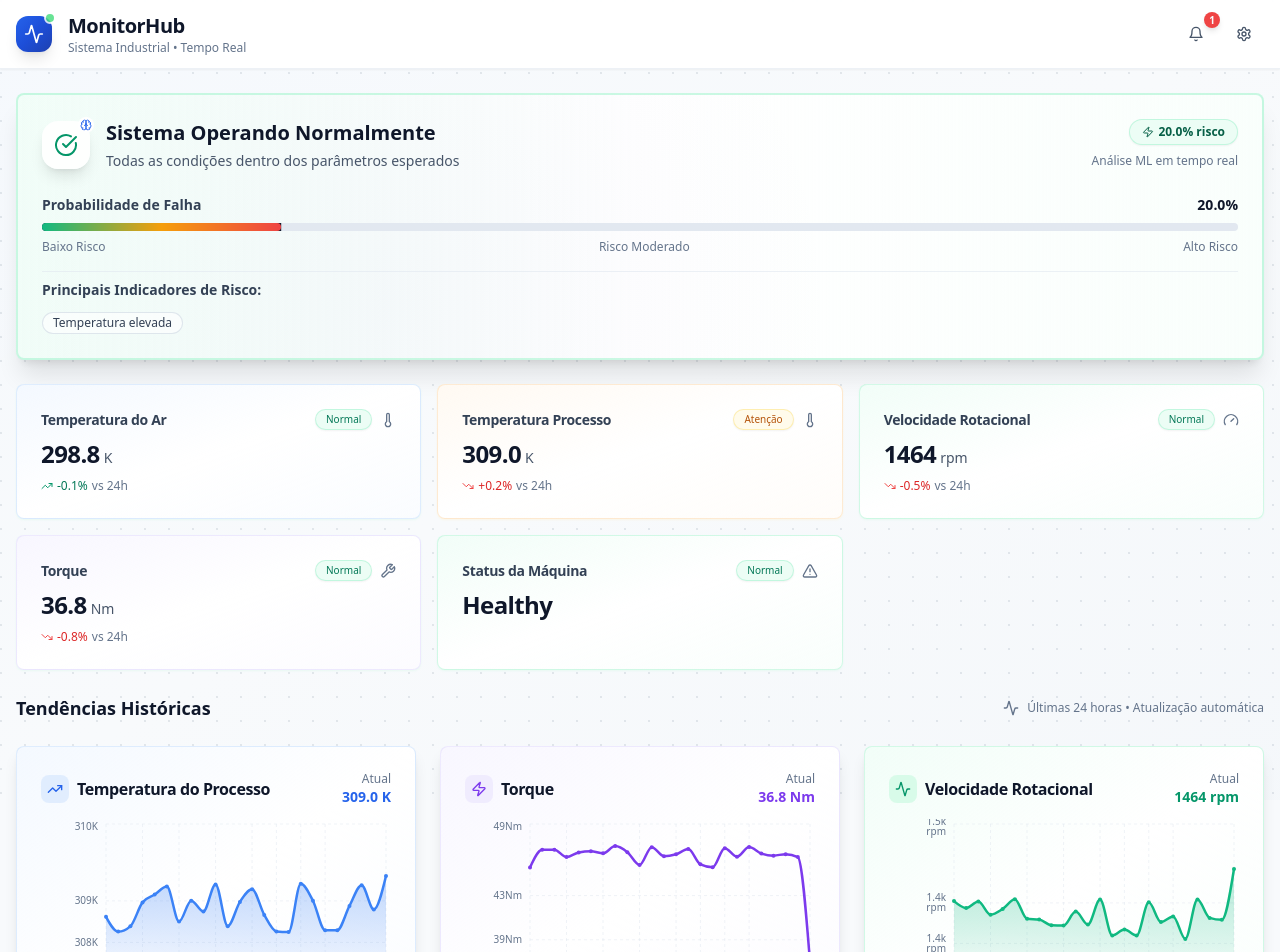
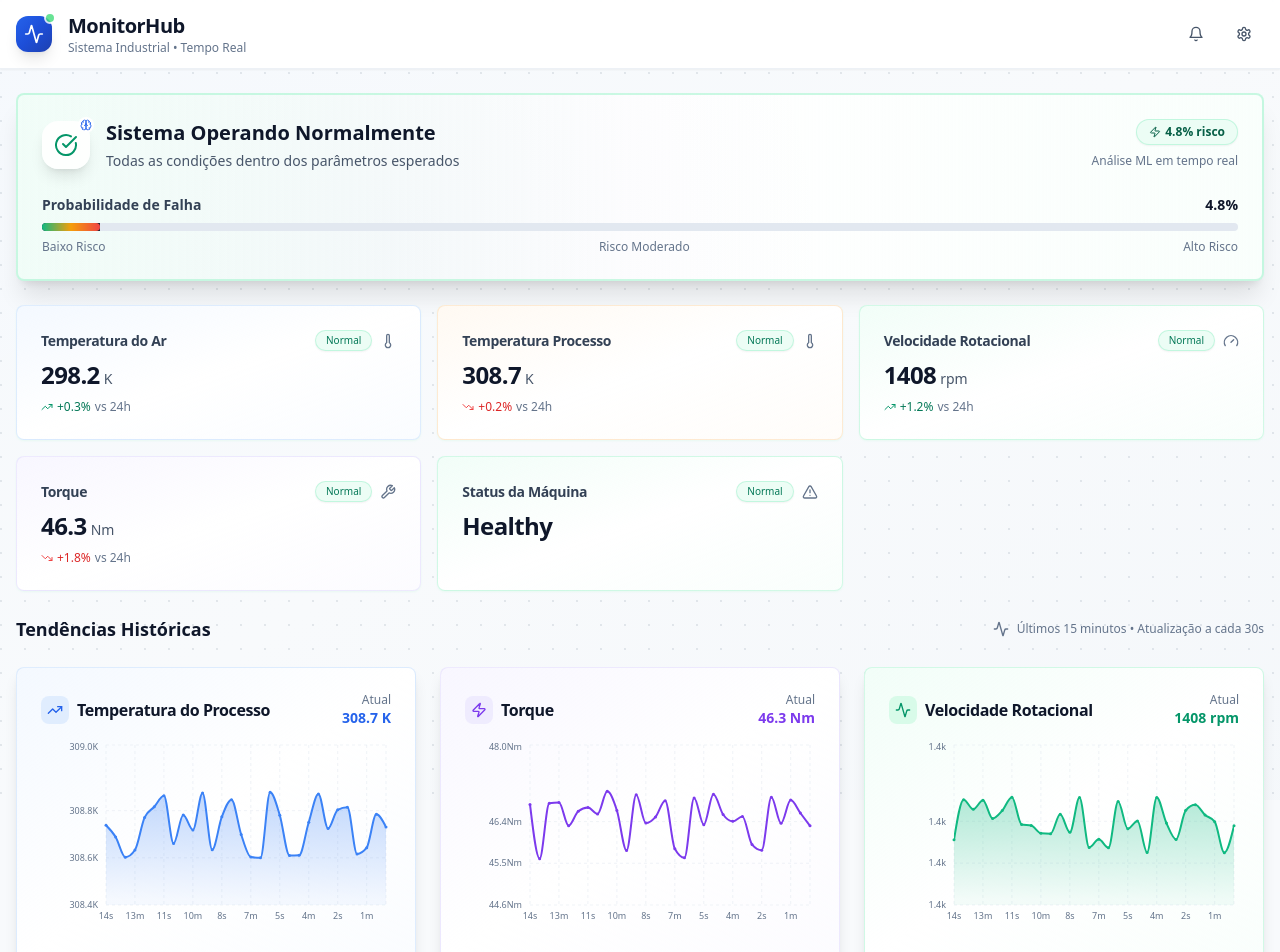
Before and after one commit to gusaguiar/palestra-case-2-exemplo-frontend, a React (Vite) app: page / in a window 1280 px wide. Shown: the top 952 px of the page. Built offline with nearby package versions, Linux system fonts and the light colour scheme.

Commit message:
Refactor: Adjust chart X-axis and data intervals
Adjusted chart X-axis to 15-minute intervals with 30-second markings.

```diff
--- a/src/components/ChartsSection.tsx
+++ b/src/components/ChartsSection.tsx
@@ -20,36 +20,57 @@ interface HistoricalDataPoint {
 export const ChartsSection = ({ data }: ChartsSectionProps) => {
   const [historicalData, setHistoricalData] = useState<HistoricalDataPoint[]>([]);
   const lastDataRef = useRef<SensorData | null>(null);
-  const timeCounterRef = useRef(0);
+  const intervalCountRef = useRef(0);
 
-  // Função para formatar tempo no eixo X
+  // Função para formatar tempo no eixo X (a cada 30s)
   const formatTime = (tickItem: string) => {
     if (tickItem === 'Agora') return 'Agora';
+    if (tickItem.includes('min')) {
+      const minutes = parseInt(tickItem);
+      return `${minutes}m`;
+    }
+    if (tickItem.includes('s')) {
+      const seconds = parseInt(tickItem);
+      return `${seconds}s`;
+    }
     return tickItem;
   };
 
   // Função para formatar valores do eixo Y com unidades
-  const formatTemperature = (value: number) => `${value.toFixed(0)}K`;
-  const formatTorque = (value: number) => `${value.toFixed(0)}Nm`;
-  const formatSpeed = (value: number) => `${(value/1000).toFixed(1)}k rpm`;
+  const formatTemperature = (value: number) => `${value.toFixed(1)}K`;
+  const formatTorque = (value: number) => `${value.toFixed(1)}Nm`;
+  const formatSpeed = (value: number) => `${(value/1000).toFixed(1)}k`;
 
-  // Inicializar dados históricos na primeira renderização
+  // Inicializar dados históricos na primeira renderização (15 minutos = 30 pontos a cada 30s)
   useEffect(() => {
     if (historicalData.length === 0) {
       const initialData: HistoricalDataPoint[] = [];
 
-      // Gerar 23 pontos históricos iniciais
-      for (let i = 23; i >= 1; i--) {
-        const baseTemp = data.processTemperature + (Math.random() - 0.5) * 0.5;
-        const baseTorque = data.torque + (Math.random() - 0.5) * 2;
-        const baseSpeed = data.rotationalSpeed + (Math.random() - 0.5) * 50;
+      // Gerar 29 pontos históricos iniciais (14.5 minutos)
+      for (let i = 29; i >= 1; i--) {
+        const seconds = i * 30;
+        const minutes = Math.floor(seconds / 60);
+        const remainingSeconds = seconds % 60;
+
+        let timeLabel;
+        if (minutes > 0 && remainingSeconds === 0) {
+          timeLabel = `${minutes}min`;
+        } else if (minutes > 0) {
+          timeLabel = `${minutes}m${remainingSeconds}s`;
+        } else {
+          timeLabel = `${remainingSeconds}s`;
+        }
+
+        const baseTemp = data.processTemperature + (Math.random() - 0.5) * 0.3;
+        const baseTorque = data.torque + (Math.random() - 0.5) * 1.5;
+        const baseSpeed = data.rotationalSpeed + (Math.random() - 0.5) * 30;
 
         initialData.push({
-          time: `${i}h`,
-          temperature: Math.max(307, Math.min(311, baseTemp)),
-          torque: Math.max(3, Math.min(70, baseTorque)),
-          speed: Math.max(1300, Math.min(3000, baseSpeed)),
-          timestamp: Date.now() - (i * 3600000) // 1 hora atrás por ponto
+          time: timeLabel,
+          temperature: Math.max(307.5, Math.min(310.5, baseTemp)),
+          torque: Math.max(5, Math.min(65, baseTorque)),
+          speed: Math.max(1350, Math.min(2800, baseSpeed)),
+          timestamp: Date.now() - (seconds * 1000)
         });
       }
 
@@ -64,19 +85,19 @@ export const ChartsSection = ({ data }: ChartsSectionProps) => {
 
       setHistoricalData(initialData);
       lastDataRef.current = data;
-      timeCounterRef.current = 0;
+      intervalCountRef.current = 0;
     }
   }, [data, historicalData.length]);
 
-  // Adicionar novos pontos quando os dados mudam
+  // Adicionar novos pontos a cada mudança significativa nos dados
   useEffect(() => {
     if (!lastDataRef.current || historicalData.length === 0) return;
 
     // Verificar se os dados mudaram significativamente
     const hasSignificantChange =
-      Math.abs(data.processTemperature - lastDataRef.current.processTemperature) > 0.1 ||
-      Math.abs(data.torque - lastDataRef.current.torque) > 0.5 ||
-      Math.abs(data.rotationalSpeed - lastDataRef.current.rotationalSpeed) > 10;
+      Math.abs(data.processTemperature - lastDataRef.current.processTemperature) > 0.05 ||
+      Math.abs(data.torque - lastDataRef.current.torque) > 0.3 ||
+      Math.abs(data.rotationalSpeed - lastDataRef.current.rotationalSpeed) > 5;
 
     if (hasSignificantChange) {
       setHistoricalData(prevData => {
@@ -86,10 +107,25 @@ export const ChartsSection = ({ data }: ChartsSectionProps) => {
         if (newData[newData.length - 1]?.time === 'Agora') {
           const lastPoint = newData.pop()!;
           // Converter o último ponto para um ponto histórico
-          timeCounterRef.current++;
+          intervalCountRef.current++;
+          const seconds = intervalCountRef.current * 30;
+
+          let timeLabel;
+          if (seconds < 60) {
+            timeLabel = `${seconds}s`;
+          } else {
+            const minutes = Math.floor(seconds / 60);
+            const remainingSeconds = seconds % 60;
+            if (remainingSeconds === 0) {
+              timeLabel = `${minutes}min`;
+            } else {
+              timeLabel = `${minutes}m${remainingSeconds}s`;
+            }
+          }
+
           newData.push({
             ...lastPoint,
-            time: timeCounterRef.current === 1 ? '1min' : `${timeCounterRef.current}min`
+            time: timeLabel
           });
         }
 
@@ -102,8 +138,8 @@ export const ChartsSection = ({ data }: ChartsSectionProps) => {
           timestamp: Date.now()
         });
 
-        // Manter apenas os últimos 24 pontos
-        return newData.slice(-24);
+        // Manter apenas os últimos 30 pontos (15 minutos)
+        return newData.slice(-30);
       });
 
       lastDataRef.current = data;
@@ -145,7 +181,7 @@ export const ChartsSection = ({ data }: ChartsSectionProps) => {
         <h2 className="text-lg font-bold text-slate-900">Tendências Históricas</h2>
         <div className="flex items-center space-x-2 text-xs text-slate-500">
           <Activity className="w-4 h-4" />
-          <span>Últimas 24 horas • Atualização automática</span>
+          <span>Últimos 15 minutos • Atualização a cada 30s</span>
         </div>
       </div>
 
@@ -179,18 +215,18 @@ export const ChartsSection = ({ data }: ChartsSectionProps) => {
                 <XAxis
                   dataKey="time"
                   stroke="#64748b"
-                  fontSize={10}
+                  fontSize={9}
                   tickLine={false}
                   axisLine={false}
-                  interval="preserveStartEnd"
+                  interval={2}
                   tickFormatter={formatTime}
                 />
                 <YAxis
                   stroke="#64748b"
-                  fontSize={10}
+                  fontSize={9}
                   tickLine={false}
                   axisLine={false}
-                  domain={['dataMin - 0.5', 'dataMax + 0.5']}
+                  domain={['dataMin - 0.2', 'dataMax + 0.2']}
                   tickFormatter={formatTemperature}
                 />
                 <Tooltip content={<CustomTooltip />} />
@@ -200,9 +236,9 @@ export const ChartsSection = ({ data }: ChartsSectionProps) => {
                   stroke="#3b82f6"
                   fillOpacity={1}
                   fill="url(#temperatureGradient)"
-                  strokeWidth={2.5}
-                  dot={{ fill: '#3b82f6', strokeWidth: 0, r: 2 }}
-                  activeDot={{ r: 4, stroke: '#3b82f6', strokeWidth: 2, fill: 'white' }}
+                  strokeWidth={2}
+                  dot={{ fill: '#3b82f6', strokeWidth: 0, r: 1.5 }}
+                  activeDot={{ r: 3, stroke: '#3b82f6', strokeWidth: 2, fill: 'white' }}
                 />
               </AreaChart>
             </ResponsiveContainer>
@@ -232,18 +268,18 @@ export const ChartsSection = ({ data }: ChartsSectionProps) => {
                 <XAxis
                   dataKey="time"
                   stroke="#64748b"
-                  fontSize={10}
+                  fontSize={9}
                   tickLine={false}
                   axisLine={false}
-                  interval="preserveStartEnd"
+                  interval={2}
                   tickFormatter={formatTime}
                 />
                 <YAxis
                   stroke="#64748b"
-                  fontSize={10}
+                  fontSize={9}
                   tickLine={false}
                   axisLine={false}
-                  domain={['dataMin - 2', 'dataMax + 2']}
+                  domain={['dataMin - 1', 'dataMax + 1']}
                   tickFormatter={formatTorque}
                 />
                 <Tooltip content={<CustomTooltip />} />
@@ -251,9 +287,9 @@ export const ChartsSection = ({ data }: ChartsSectionProps) => {
                   type="monotone"
                   dataKey="torque"
                   stroke="#7c3aed"
-                  strokeWidth={2.5}
-                  dot={{ fill: '#7c3aed', strokeWidth: 0, r: 2 }}
-                  activeDot={{ r: 4, stroke: '#7c3aed', strokeWidth: 2, fill: 'white' }}
+                  strokeWidth={2}
+                  dot={{ fill: '#7c3aed', strokeWidth: 0, r: 1.5 }}
+                  activeDot={{ r: 3, stroke: '#7c3aed', strokeWidth: 2, fill: 'white' }}
                 />
               </LineChart>
             </ResponsiveContainer>
@@ -289,18 +325,18 @@ export const ChartsSection = ({ data }: ChartsSectionProps) => {
                 <XAxis
                   dataKey="time"
                   stroke="#64748b"
-                  fontSize={10}
+                  fontSize={9}
                   tickLine={false}
                   axisLine={false}
-                  interval="preserveStartEnd"
+                  interval={2}
                   tickFormatter={formatTime}
                 />
                 <YAxis
                   stroke="#64748b"
-                  fontSize={10}
+                  fontSize={9}
                   tickLine={false}
                   axisLine={false}
-                  domain={['dataMin - 50', 'dataMax + 50']}
+                  domain={['dataMin - 25', 'dataMax + 25']}
                   tickFormatter={formatSpeed}
                 />
                 <Tooltip content={<CustomTooltip />} />
@@ -310,9 +346,9 @@ export const ChartsSection = ({ data }: ChartsSectionProps) => {
                   stroke="#10b981"
                   fillOpacity={1}
                   fill="url(#speedGradient)"
-                  strokeWidth={2.5}
-                  dot={{ fill: '#10b981', strokeWidth: 0, r: 2 }}
-                  activeDot={{ r: 4, stroke: '#10b981', strokeWidth: 2, fill: 'white' }}
+                  strokeWidth={2}
+                  dot={{ fill: '#10b981', strokeWidth: 0, r: 1.5 }}
+                  activeDot={{ r: 3, stroke: '#10b981', strokeWidth: 2, fill: 'white' }}
                 />
               </AreaChart>
             </ResponsiveContainer>
--- a/src/hooks/useSensorData.ts
+++ b/src/hooks/useSensorData.ts
@@ -121,7 +121,7 @@ export const useSensorData = () => {
           machineFailure
         };
       });
-    }, 3500);
+    }, 30000); // Mudou de 3500ms para 30000ms (30 segundos)
 
     return () => clearInterval(interval);
   }, []);
```
